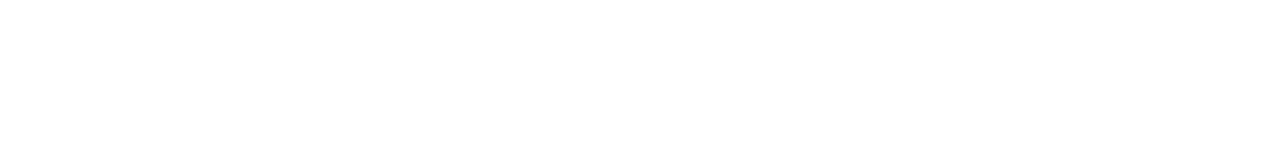
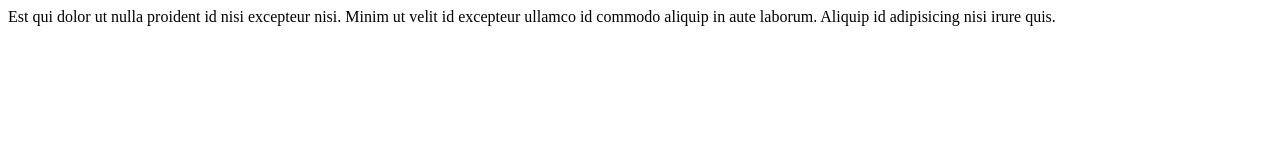
Before and after one commit to redirwin/practice, a plain HTML site: page index.html in a window 1280 px wide. Drawn offline with Linux system fonts and the light colour scheme.

Commit message:
added paragraph to index.html

```diff
--- a/index.html
+++ b/index.html
@@ -1 +1,3 @@
-<div></div>
+<div>
+    <p>Est qui dolor ut nulla proident id nisi excepteur nisi. Minim ut velit id excepteur ullamco id commodo aliquip in aute laborum. Aliquip id adipisicing nisi irure quis.</p>
+</div>
```
